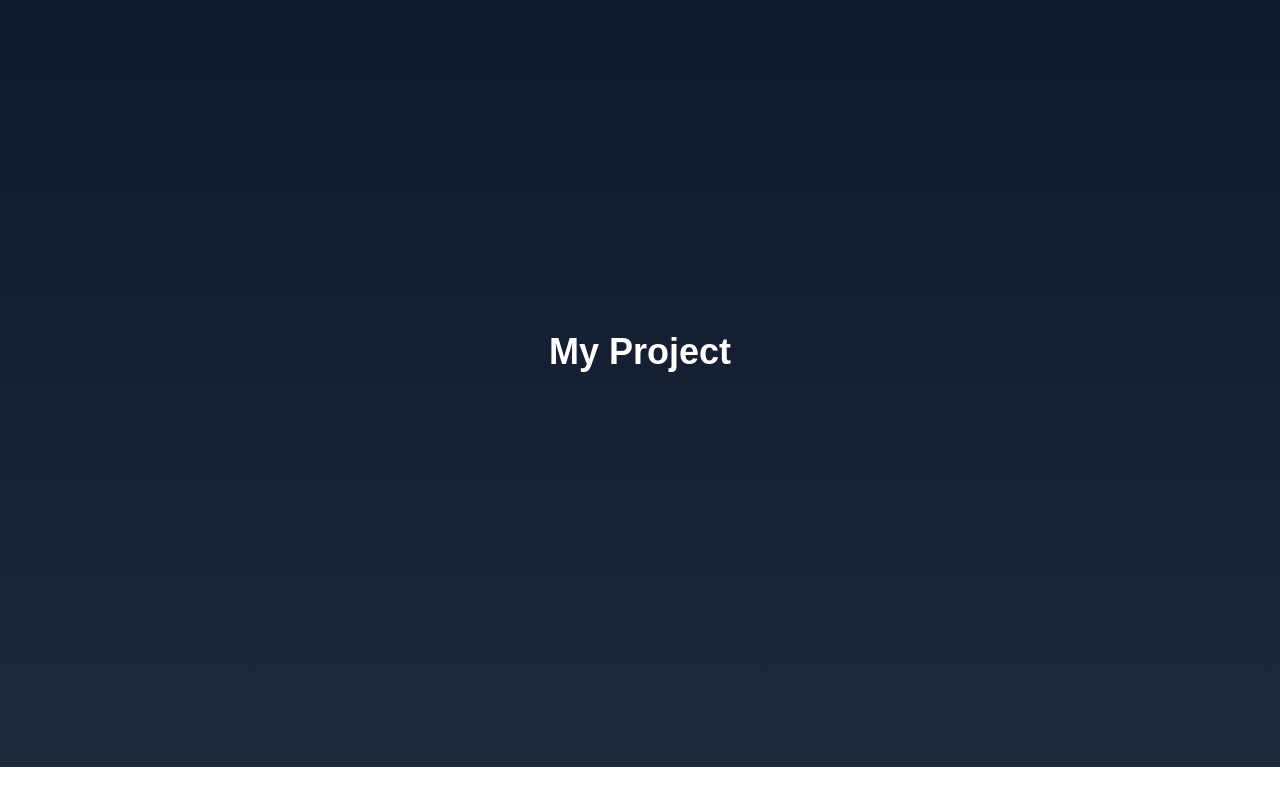
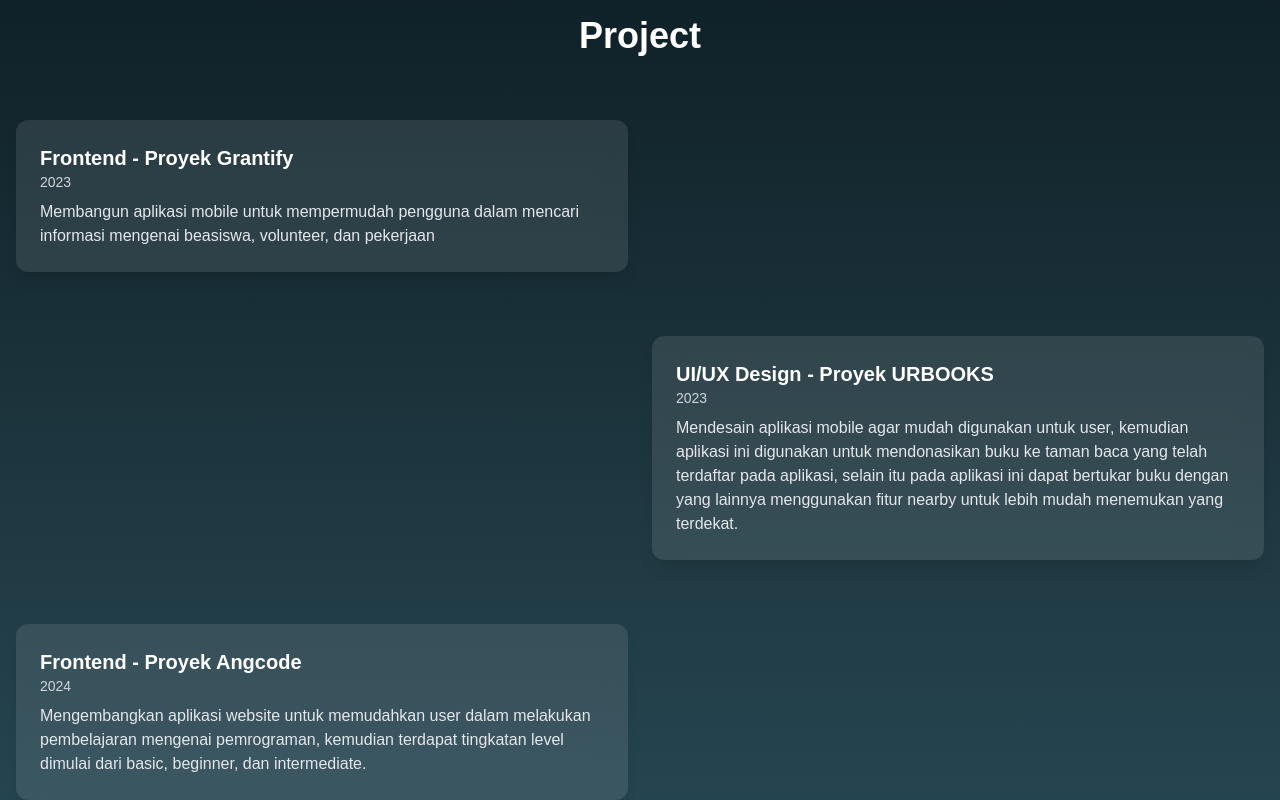
Before and after one commit to FathimahAzzahraWinarno/Portofolio-App, a Next.js app: page / in a window 1280 px wide. Shown: the part 3040-3840 px from the top of the page. Built offline with nearby package versions, Linux system fonts and the light colour scheme.

Commit message:
update projectSection

```diff
--- a/src/components/projectSection.tsx
+++ b/src/components/projectSection.tsx
@@ -1,10 +1,52 @@
-export default function projectSection () {
-    return(
-        <section
-            id="project"
-            className="scroll-mt-24 min-h-screen bg-gradient-to-b from-[#0f172a] to-[#1e293b] text-white flex flex-col items-center justify-center border-b px-4"
-        >
-            <h2 className="text-4xl font-bold mb-8 text-center">My Project</h2>
-        </section>
+export default function ProjectSection() {
+    const projects = [
+        {
+            title: "Frontend - Proyek Grantify",
+            date: "2023",
+            desc: "Membangun aplikasi mobile untuk mempermudah pengguna dalam mencari informasi mengenai beasiswa, volunteer, dan pekerjaan"
+        },
+        {
+            title: "UI/UX Design - Proyek URBOOKS",
+            date: "2023",
+            desc: "Mendesain aplikasi mobile agar mudah digunakan untuk user, kemudian aplikasi ini digunakan untuk mendonasikan buku ke taman baca yang telah terdaftar pada aplikasi, selain itu pada aplikasi ini dapat bertukar buku dengan yang lainnya menggunakan fitur nearby untuk lebih mudah menemukan yang terdekat.",
+        },
+        {
+            title: "Frontend - Proyek Angcode",
+            date: "2024",
+            desc: "Mengembangkan aplikasi website untuk memudahkan user dalam melakukan pembelajaran mengenai pemrograman, kemudian terdapat tingkatan level dimulai dari basic, beginner, dan intermediate."
+        },
+        {
+            title: "Fullstack - Proyek Medvet Animal Klinik",
+            date: "2025",
+            desc: "Mengembangkan aplikasi website yang berguna untuk memudahkan pelanggan dalam mencari tau informasi mengenai klinik secara akurat dan real-time, kemudian memudahkan pelanggan untuk melakukan reservasi tanpa perlu datang ke klinik dahulu, dan menyimpan rekam medis digital untuk mengurangi hilang atau rusaknya rekam medis."
+        }
+    ];
+
+    return (
+    <section
+        id="experience"
+        className="scroll-mt-24 min-h-screen bg-gradient-to-b from-[#0f2027] via-[#203a43] to-[#2c5364] px-4 py-12"
+    >
+        <h2 className="text-4xl font-bold mb-16 text-center text-white">Project</h2>
+        <div className="space-y-16">
+            {projects.map((exp, idx) => (
+                <div
+                key={idx}
+                className={`flex flex-col md:flex-row items-center md:items-stretch ${
+                idx % 2 === 1 ? "md:flex-row-reverse" : ""
+                } gap-6`}
+    >
+                    <div className="md:w-1/2">
+                    <div className="bg-white/10 backdrop-blur-md rounded-xl shadow-lg p-6 hover:shadow-xl transition text-white">
+                        <h3 className="text-xl font-semibold">{exp.title}</h3>
+                        <p className="text-sm text-gray-300">{exp.date}</p>
+                        <p className="mt-2 text-gray-200">{exp.desc}</p>
+                    </div>
+                    </div>
+                        <div className="md:w-1/2 hidden md:block" />
+                </div>
+            ))}
+        </div>
+    </section>
     );
 }
```
